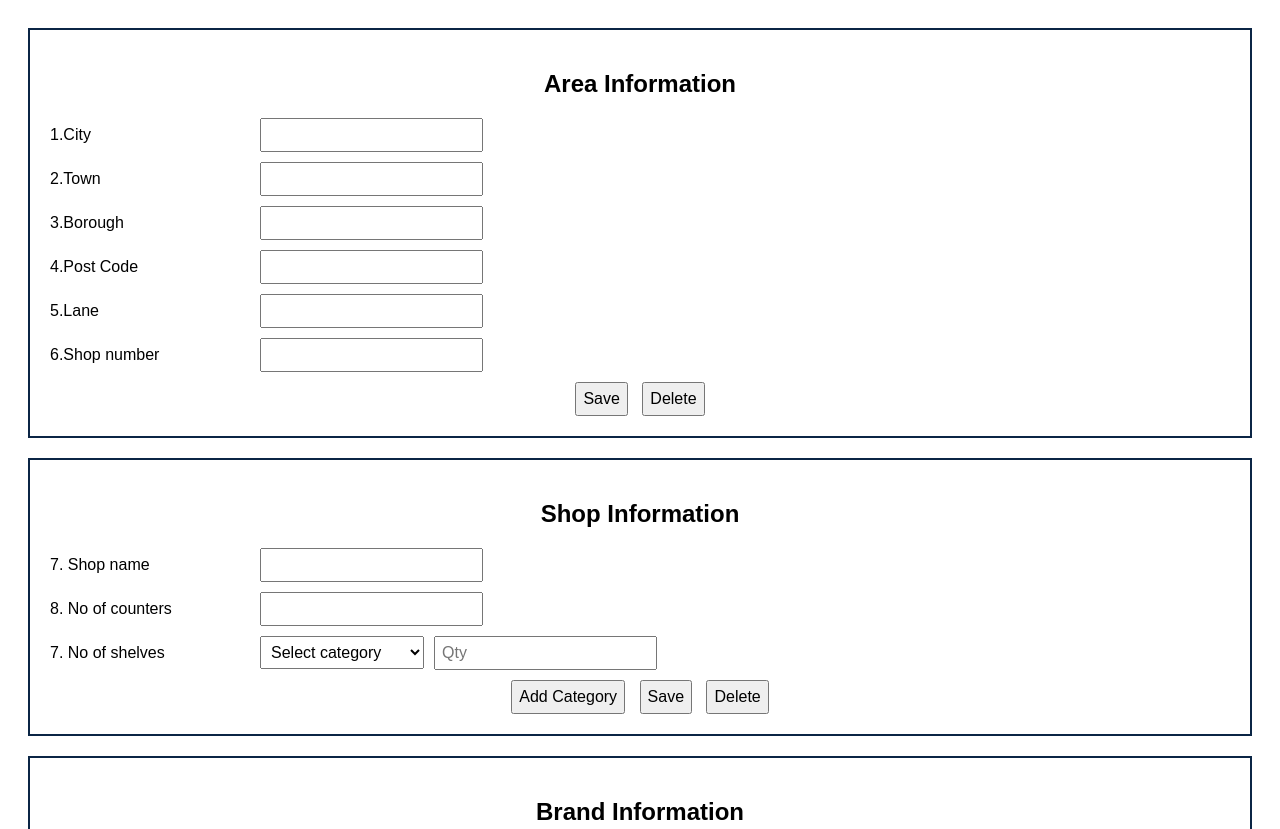
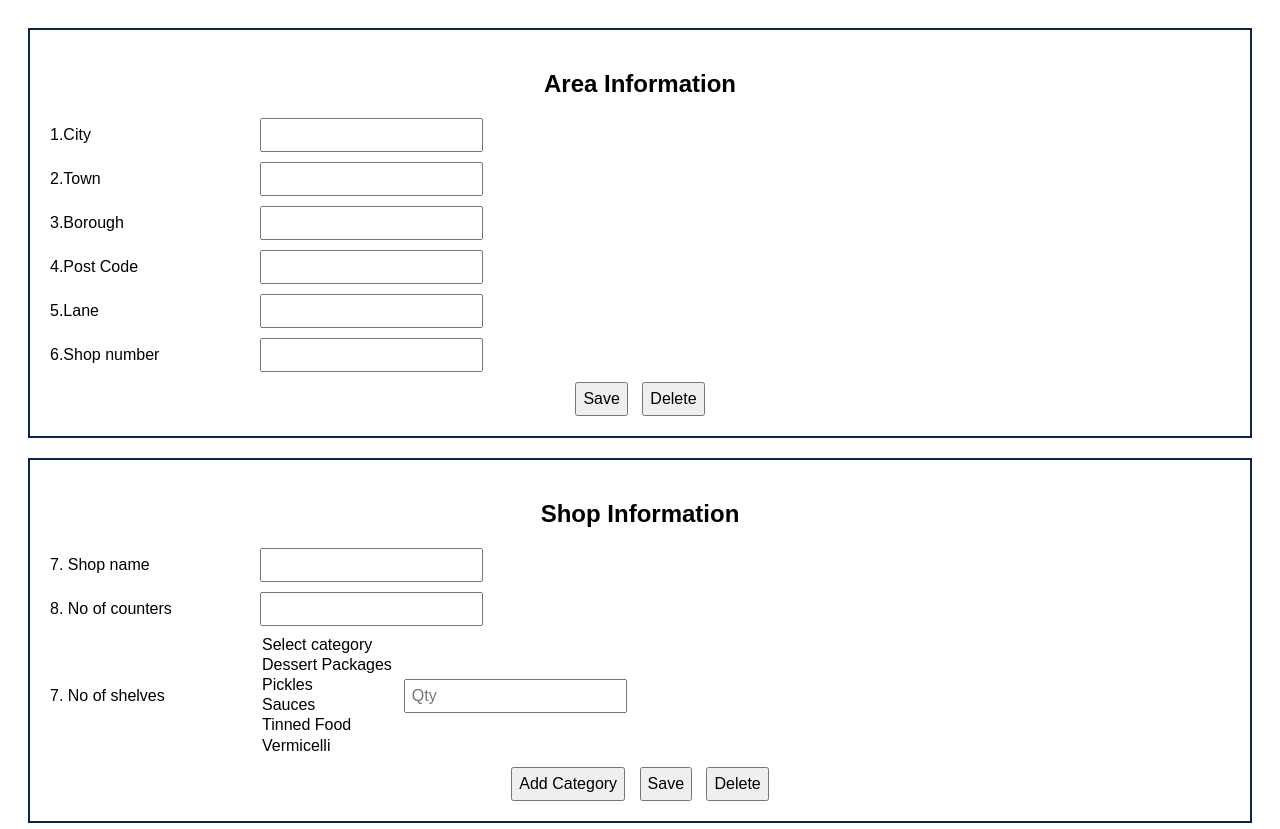
Before and after one commit to domesca/ShopDataCollection, a plain HTML site: page index.html in a window 1280 px wide. Shown: the top 829 px of the page. Drawn offline with Linux system fonts and the light colour scheme.

Commit message:
Update index.html

```diff
--- a/index.html
+++ b/index.html
@@ -37,14 +37,14 @@
  <div id="shelf-container">
   <div class="form-row">
     <label>7. No of shelves</label>
-    <select class="shelf-category">
+    <div id="shelf-container">
       <option>Select category</option>
       <option>Dessert Packages</option>
       <option>Pickles</option>
       <option>Sauces</option>
       <option>Tinned Food</option>
       <option>Vermicelli</option>
-    </select>
+    </div>
     <input class="shelf-qty" type="text" placeholder="Qty">
   </div>
 </div>
```
